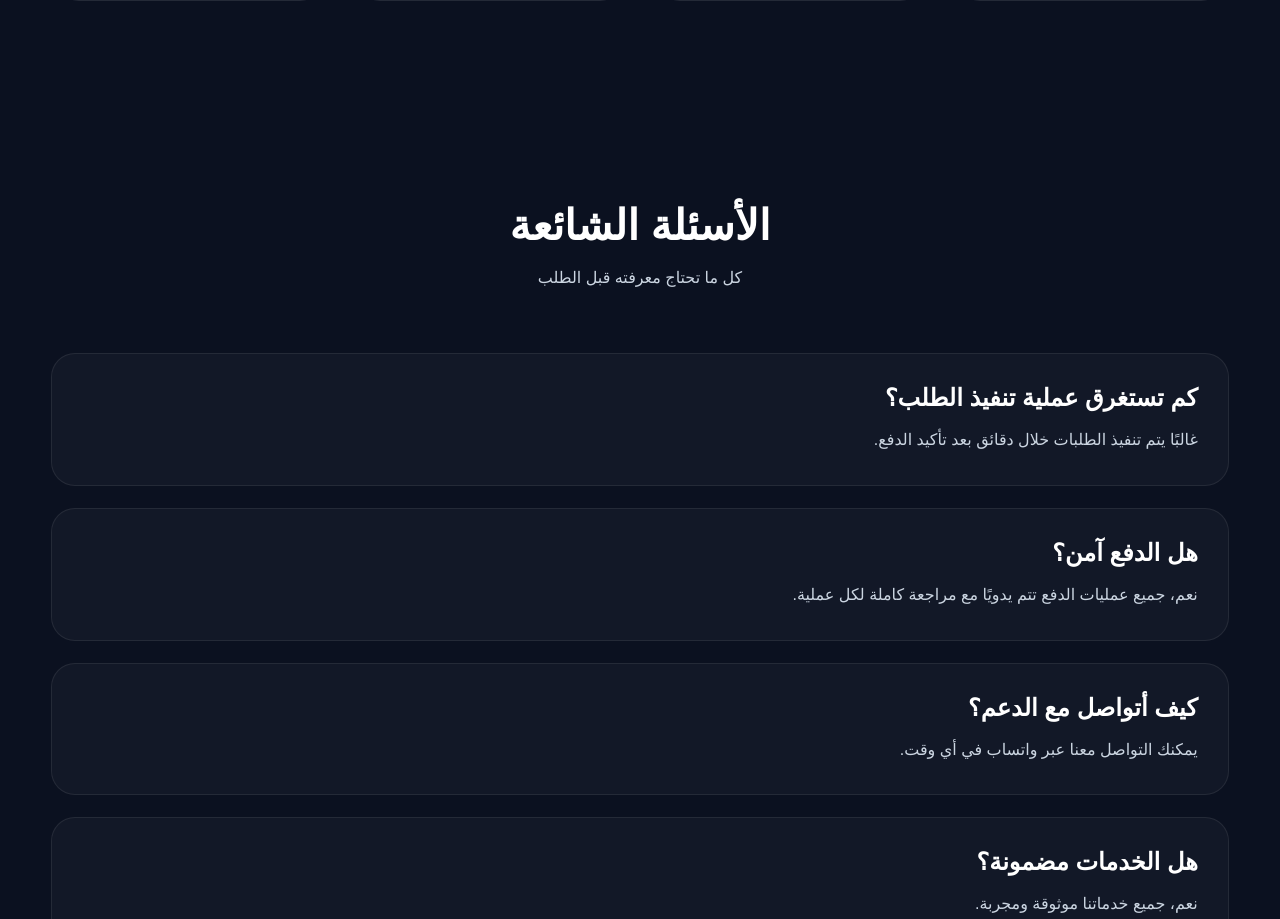
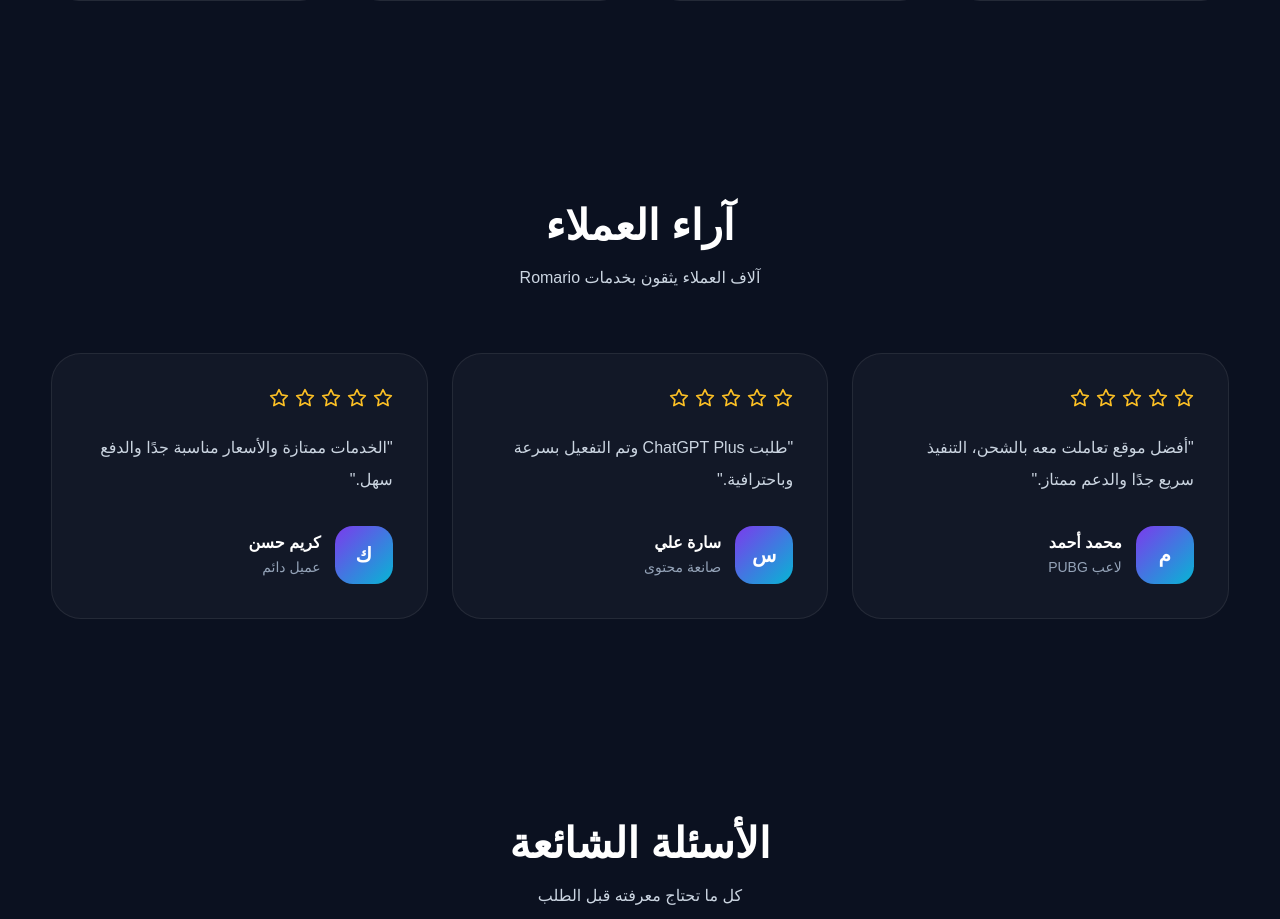
Before and after one commit to mousamohamad370-wq/romareo, a React (Vite) app: page / in a window 1280 px wide. Shown: the part 5022-5941 px from the top of the page. Built offline with nearby package versions, Linux system fonts and the light colour scheme.

Commit message:
Create testimonials and customer reviews section

```diff
--- a/src/pages/Home.jsx
+++ b/src/pages/Home.jsx
@@ -3,21 +3,36 @@ import Categories from '../sections/categories/Categories'
 import Services from '../sections/services/Services'
 import HowItWorks from '../sections/howItWorks/HowItWorks'
 import PaymentInfo from '../sections/payment/PaymentInfo'
+
 import WhyChooseUs from '../sections/trust/WhyChooseUs'
 import Stats from '../sections/trust/Stats'
+import Testimonials from '../sections/trust/Testimonials'
+
 import FAQ from '../sections/faq/FAQ'
 
 function Home() {
+
   return (
     <>
+
       <Hero />
+
       <Categories />
+
       <Services />
+
       <HowItWorks />
+
       <PaymentInfo />
+
       <WhyChooseUs />
+
       <Stats />
+
+      <Testimonials />
+
       <FAQ />
+
     </>
   )
 }
--- /dev/null
+++ b/src/sections/trust/Testimonials.jsx
@@ -0,0 +1,120 @@
+import './Testimonials.scss'
+
+import {
+  FiStar
+} from 'react-icons/fi'
+
+const reviews = [
+  {
+    name: 'محمد أحمد',
+    role: 'لاعب PUBG',
+    review:
+      'أفضل موقع تعاملت معه بالشحن، التنفيذ سريع جدًا والدعم ممتاز.',
+    rating: 5
+  },
+
+  {
+    name: 'سارة علي',
+    role: 'صانعة محتوى',
+    review:
+      'طلبت ChatGPT Plus وتم التفعيل بسرعة وباحترافية.',
+    rating: 5
+  },
+
+  {
+    name: 'كريم حسن',
+    role: 'عميل دائم',
+    review:
+      'الخدمات ممتازة والأسعار مناسبة جدًا والدفع سهل.',
+    rating: 5
+  }
+]
+
+function Testimonials() {
+
+  return (
+
+    <section className="testimonials section">
+
+      <div className="container">
+
+        {/* TITLE */}
+
+        <div className="section-title">
+
+          <h2>
+            آراء العملاء
+          </h2>
+
+          <p>
+            آلاف العملاء يثقون بخدمات Romario
+          </p>
+
+        </div>
+
+        {/* GRID */}
+
+        <div className="testimonials-grid">
+
+          {reviews.map((item, index) => (
+
+            <div
+              className="testimonial-card"
+              key={index}
+            >
+
+              {/* STARS */}
+
+              <div className="stars">
+
+                {[...Array(item.rating)].map(
+                  (_, i) => (
+
+                    <FiStar key={i} />
+
+                  )
+                )}
+
+              </div>
+
+              {/* REVIEW */}
+
+              <p className="review-text">
+                "{item.review}"
+              </p>
+
+              {/* USER */}
+
+              <div className="user-info">
+
+                <div className="avatar">
+                  {item.name.charAt(0)}
+                </div>
+
+                <div>
+
+                  <h4>
+                    {item.name}
+                  </h4>
+
+                  <span>
+                    {item.role}
+                  </span>
+
+                </div>
+
+              </div>
+
+            </div>
+
+          ))}
+
+        </div>
+
+      </div>
+
+    </section>
+  )
+}
+
+export default Testimonials
--- /dev/null
+++ b/src/sections/trust/Testimonials.scss
@@ -0,0 +1,125 @@
+.testimonials {
+  position: relative;
+}
+
+.testimonials-grid {
+  display: grid;
+  grid-template-columns: repeat(3, 1fr);
+  gap: 24px;
+}
+
+.testimonial-card {
+  position: relative;
+
+  padding: 34px;
+
+  border-radius: 30px;
+
+  background: rgba(255, 255, 255, 0.03);
+
+  border: 1px solid var(--border-color);
+
+  overflow: hidden;
+
+  transition: var(--transition);
+}
+
+.testimonial-card::before {
+  content: '';
+
+  position: absolute;
+
+  inset: 0;
+
+  background: linear-gradient(
+    135deg,
+    rgba(124, 58, 237, 0.12),
+    rgba(6, 182, 212, 0.08)
+  );
+
+  opacity: 0;
+
+  transition: var(--transition);
+}
+
+.testimonial-card:hover::before {
+  opacity: 1;
+}
+
+.testimonial-card:hover {
+  transform: translateY(-10px);
+
+  border-color: rgba(124, 58, 237, 0.4);
+}
+
+.stars {
+  display: flex;
+  gap: 6px;
+
+  color: #fbbf24;
+
+  margin-bottom: 24px;
+
+  font-size: 20px;
+}
+
+.review-text {
+  line-height: 2;
+
+  margin-bottom: 30px;
+
+  color: var(--text-secondary);
+}
+
+.user-info {
+  display: flex;
+  align-items: center;
+  gap: 14px;
+}
+
+.avatar {
+  width: 58px;
+  height: 58px;
+
+  border-radius: 18px;
+
+  display: flex;
+  align-items: center;
+  justify-content: center;
+
+  background: linear-gradient(
+    135deg,
+    var(--primary),
+    var(--secondary)
+  );
+
+  font-weight: 800;
+
+  font-size: 20px;
+}
+
+.user-info h4 {
+  margin-bottom: 6px;
+}
+
+.user-info span {
+  color: var(--text-muted);
+
+  font-size: 14px;
+}
+
+@media (max-width: 1100px) {
+
+  .testimonials-grid {
+    grid-template-columns: repeat(2, 1fr);
+  }
+
+}
+
+@media (max-width: 768px) {
+
+  .testimonials-grid {
+    grid-template-columns: 1fr;
+  }
+
+}
```
